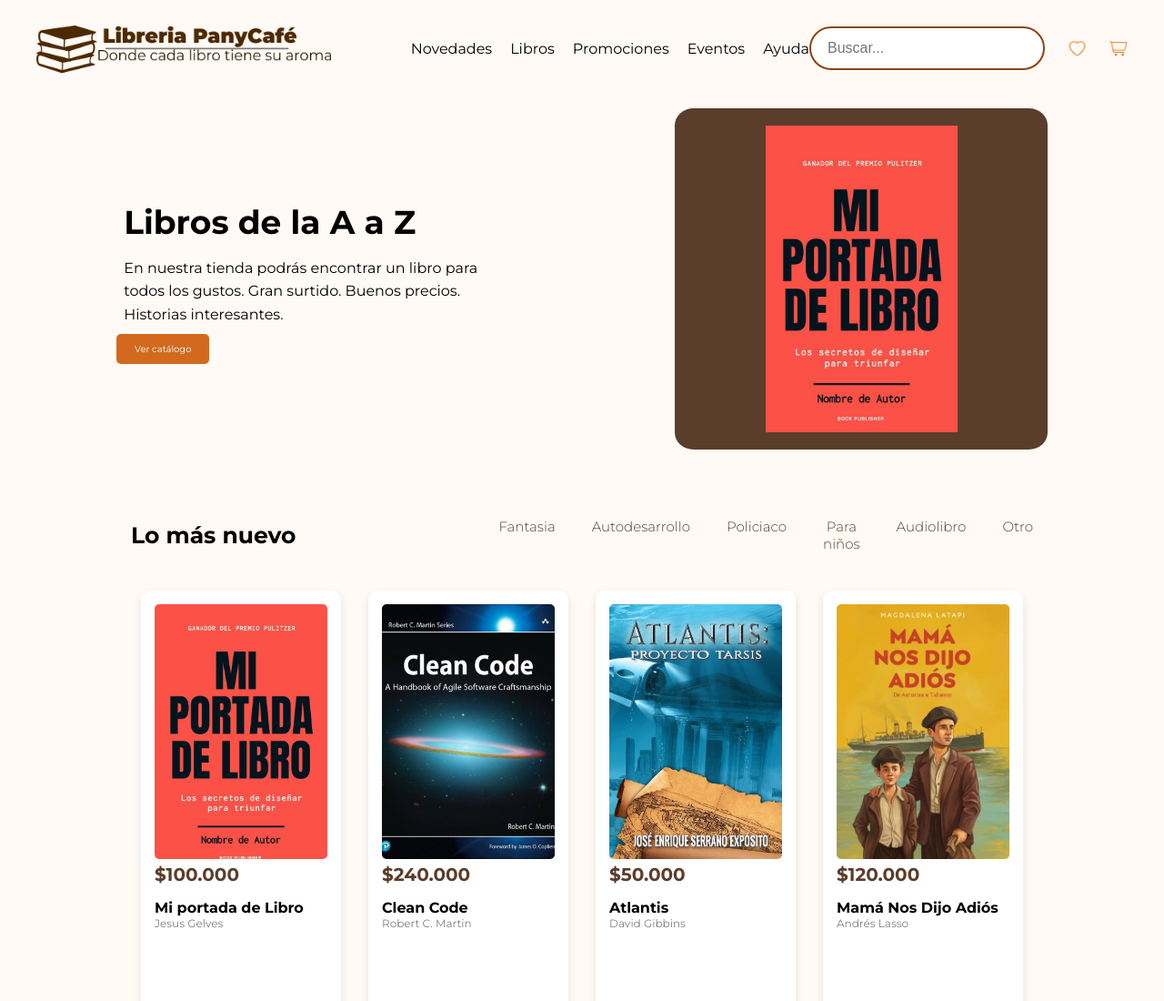
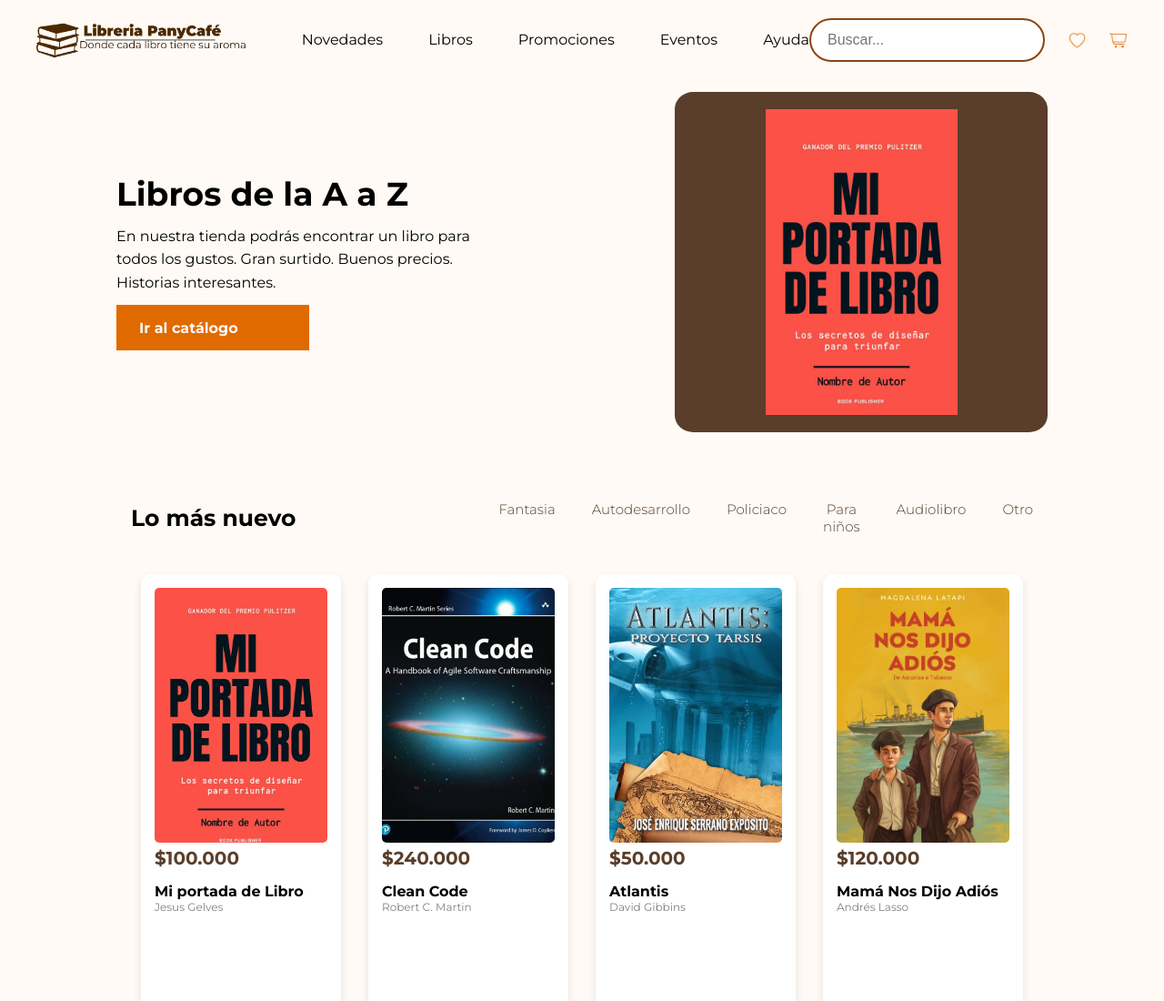
Before and after one commit to aflasso/panycafe-web-uni, a plain HTML site: page index.html in a window 1280 px wide. Shown: the top 1100 px of the page at 91% size. Drawn offline with Linux system fonts and the light colour scheme.

Commit message:
banner corrections

```diff
--- a/index.html
+++ b/index.html
@@ -13,6 +13,7 @@
 
     <!-- Barra de Navegación -->
     <header class="navbar">
+        <div class="left-nav">
             <div class="logo">
                 <img src="assets/img/image.png" alt="Librería Pan y Café">
             </div>
@@ -25,6 +26,7 @@
                     <li><a href="#">Ayuda</a></li>
                 </ul>
             </nav>
+        </div>
         <div class="nav-icons">
             <div class="search-container">
                 <input type="text" class="search-bar" placeholder="Buscar...">
@@ -37,12 +39,17 @@
 
     <!-- Banner Principal -->
     <section class="banner">
+
         <div class="banner-text">
+
             <h1>Libros de la A a Z</h1>
             <p>En nuestra tienda podrás encontrar un libro para todos los gustos. Gran surtido. Buenos precios.
                 Historias interesantes.</p>
-            <a href="#" class="btn">Ver catálogo</a>
+
+            <a href="#" class="btn">Ir al catálogo</a>
+
         </div>
+
         <div class="banner-books">
             <div class="carousel">
                 <div class="carousel-container">
--- a/styles.css
+++ b/styles.css
@@ -43,11 +43,17 @@ body {
     padding: 20px 40px;
 }
 
+.left-nav {
+    display: flex;
+    align-items: center;
+}
+
+
 .nav-links ul {
     font-size: 1.6rem;
     list-style: none;
     display: flex;
-    gap: 20px;
+    gap: 50px;
 }
 
 .search-container {
@@ -100,7 +106,7 @@ body {
 }
 
 .banner {
-    width: 100vw;
+    width: 100%;
     display: flex;
     padding: 1% 10%;
     justify-content: space-between;
@@ -114,14 +120,27 @@ body {
 
 .banner-text h1 {
     font-size: 3.6rem;
-    font-weight: bolder;
-    padding: 2%;
+    font-weight: 900;
 }
 
 .banner-text p {
     line-height: 25.5px;
     font-size: 1.6rem;
-    padding: 2%;
+    margin: 12px 0;
+}
+
+.banner .btn {
+    display: inline-block;
+    font-size: 1.6rem;
+    font-weight: 900;
+    width: 212px;
+    height: 50px;
+    align-content: center;
+    background: var(--secundary-color);
+    color: var(--primary-color);
+    padding: 15px 25px;
+    text-decoration: none;
+
 }
 
 .banner-books {
@@ -192,15 +211,6 @@ button:hover {
     background-color: rgba(0, 0, 0, 0.8);
 }
 
-
-.banner .btn {
-    display: inline-block;
-    background: #d2691e;
-    color: white;
-    padding: 10px 20px;
-    text-decoration: none;
-    border-radius: 5px;
-}
 
 /* Libros Destacados */
 .nav-lo-mas-nuevo {
```
Lines whose indentation alone changed are shown as unchanged.
